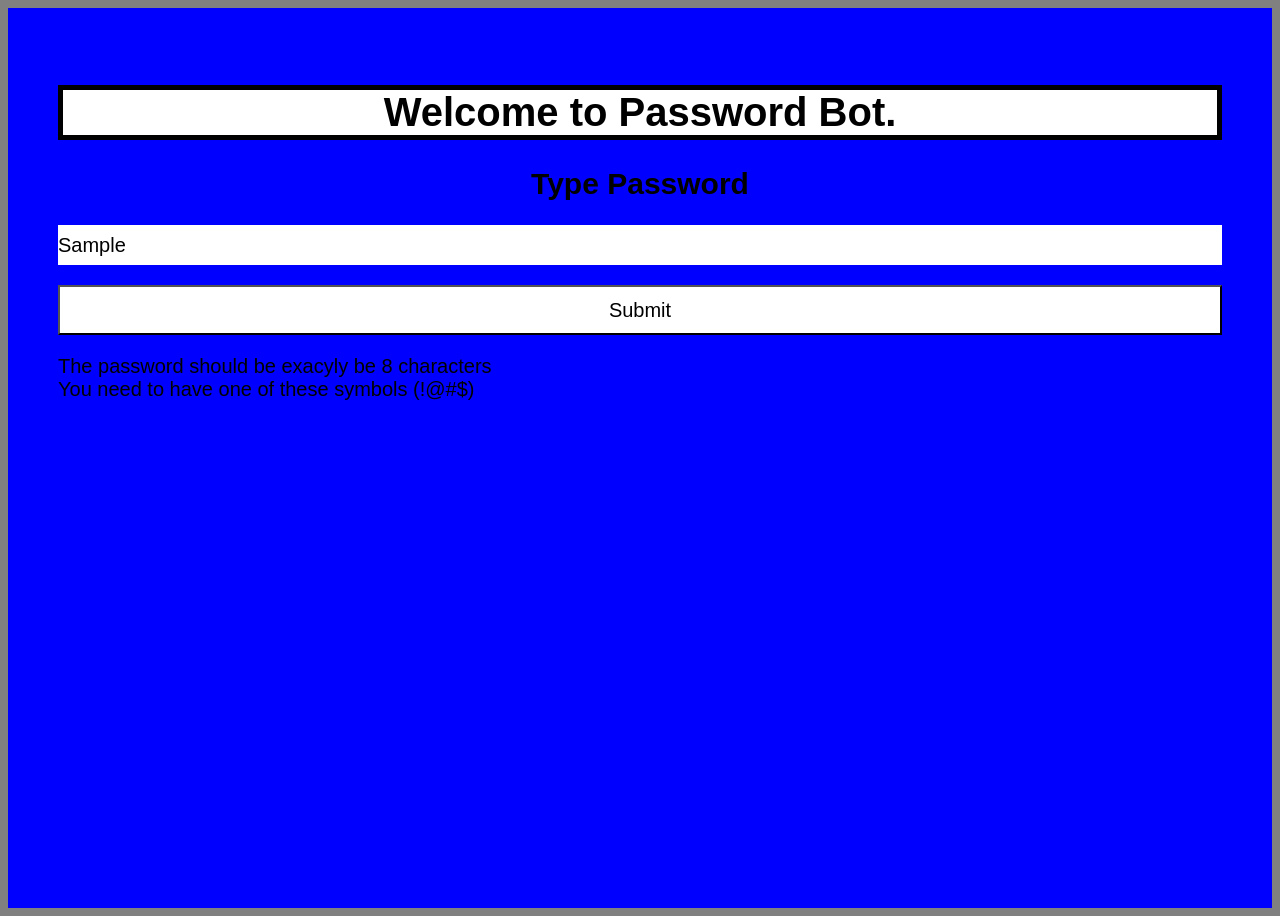
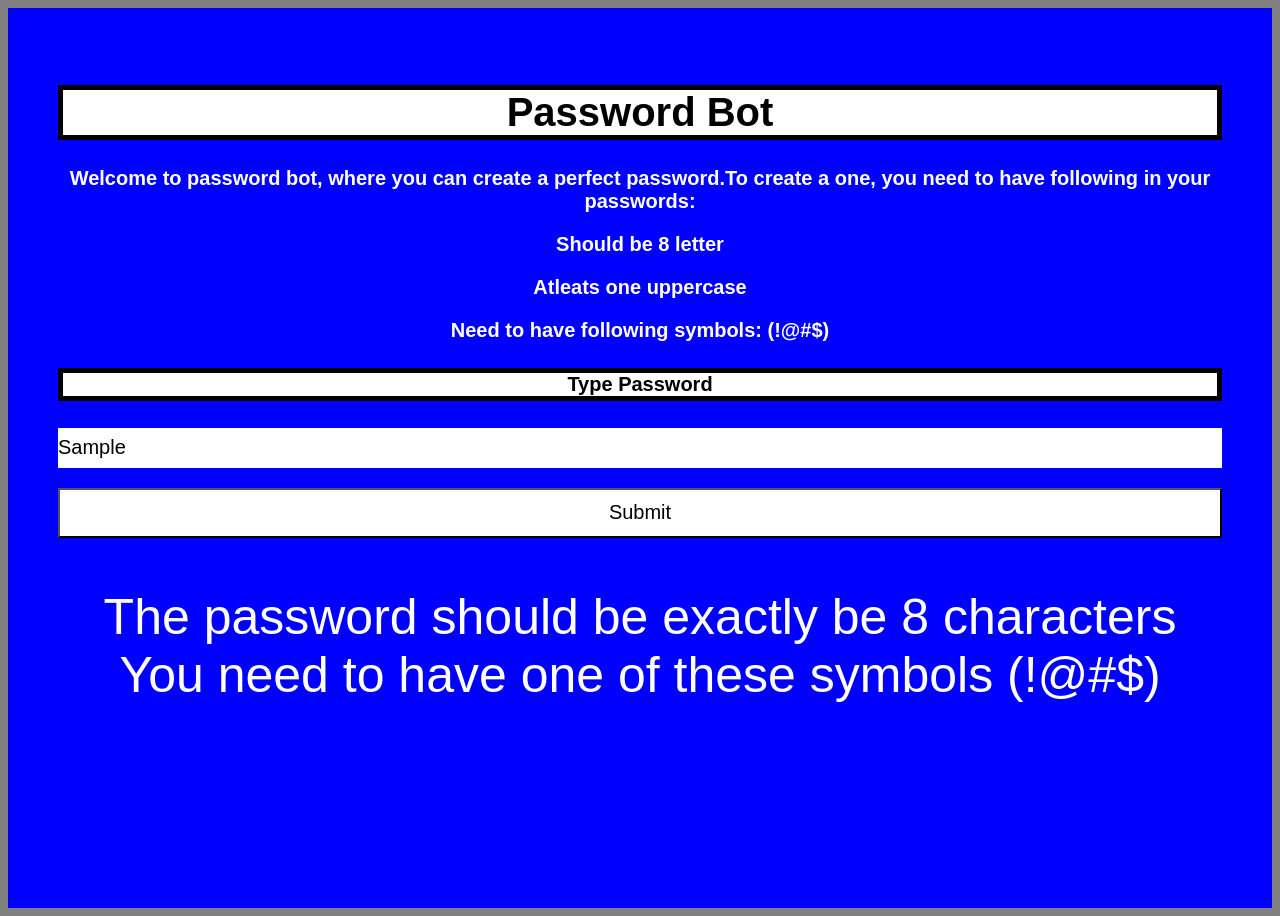
Before and after one commit to VamsiK12342007/Password-bot, a plain HTML site: page index.html in a window 1280 px wide. Both pictures are taken after typing "Sample" into the empty fields and a click on the button "Submit". Drawn offline with Linux system fonts and the light colour scheme.

Commit message:
Did some changes to responses

```diff
--- a/Javascript/Javascript.js
+++ b/Javascript/Javascript.js
@@ -1,26 +1,33 @@
-function handlesubmit(){
+function handlesubmit() {
     event.preventDefault();
-    document.getElementById("results").innerHTML = ""
+    document.getElementById("results").innerHTML = "";
     let userinput = document.getElementById("inputbox").value;
-    if(userinput.length<8){
-        document.getElementById("results").innerHTML = "The password should be exacyly be 8 characters";
+    let resultMessage = ""
+
+    if (userinput.length < 8) {
+    resultMessage = "The password should be exactly be 8 characters";
     }
 
-    if(userinput.length>8){
-        document.getElementById("results").innerHTML += "<br/>The password should be exactly be 8 characters";
+    if (userinput.length > 8) {
+    resultMessage += "The password should be exactly be 8 characters";
     }
 
     let containsCapital = false;
-    Array.from(userinput).forEach(c => {
-        if(c.match(/[a-z]/i) && c===c.toUpperCase()){
-            containsCapital = true;
-        }
+    Array.from(userinput).forEach((c) => {
+
+        if (c.match(/[a-z]/i) && c === c.toUpperCase()) {
+    containsCapital = true;
+    }
     });
-    if(!containsCapital){
-        document.getElementById("results").innerHTML += "<br/>You need to have atleast 1 uppercase characters";
-    }
-    if(!(userinput.includes("!") || userinput.includes("@") || userinput.includes("#") || userinput.includes("$"))){
-        document.getElementById("results").innerHTML += "<br/>You need to have one of these symbols (!@#$)";
+
+    if (!containsCapital) {
+    resultMessage += "<br/>You need to have atleast 1 uppercase characters";
     }
 
+    if (!(userinput.includes("!") || userinput.includes("@") || userinput.includes("#") || userinput.includes("$"))) {
+    resultMessage += "<br/>You need to have one of these symbols (!@#$)";
+    }
+
+    if(resultMessage == "") resultMessage = "Bravo! You win"
+    document.getElementById("results").innerHTML = resultMessage;
 }
--- a/Stylesheet/stylesheet.css
+++ b/Stylesheet/stylesheet.css
@@ -11,7 +11,23 @@ h1 {
 }
 
 h2 {
+    color:white;
+    font-size: 20px;
     text-align: center;
+}
+
+h3 {
+    text-align: left;
+    color: white;
+    font-size: 20px;
+    text-align: center;
+}
+
+h4 {
+    border: 5px solid black;
+    text-align: center;
+    color: black;
+    background-color: white;
 }
 
 #maincontainer {
@@ -35,3 +51,10 @@ h2 {
     height: 50px;
     font-size: 20px;
 }
+
+#results {
+    color:White;
+    font-size: 50px;
+    text-align: center;
+
+}
--- a/index.html
+++ b/index.html
@@ -14,8 +14,13 @@
 
 <body>
     <div id="maincontainer">
-        <h1>Welcome to Password Bot.</h1>
-        <h2>Type Password</h2>
+        <h1>Password Bot</h1>
+        <h2>Welcome to password bot, where you can create a perfect password.To create a one,
+            you need to have following in your passwords:</h2>
+        <h3>Should be 8 letter</h3>
+        <h3>Atleats one uppercase</h3>
+        <h3>Need to have following symbols: (!@#$)</h3>
+        <h4>Type Password</h4>
         <div>
             <form onsubmit="handlesubmit()">
                 <label for="password"></label>
```
Also changed, not shown: Stylesheet/index.html (added).
